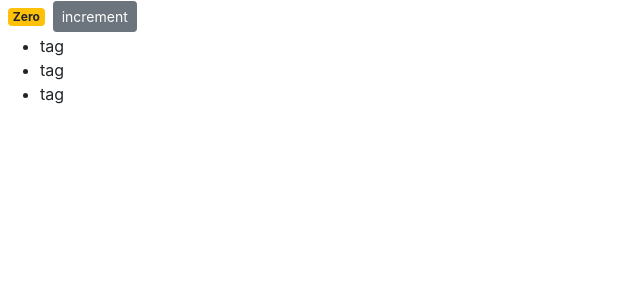
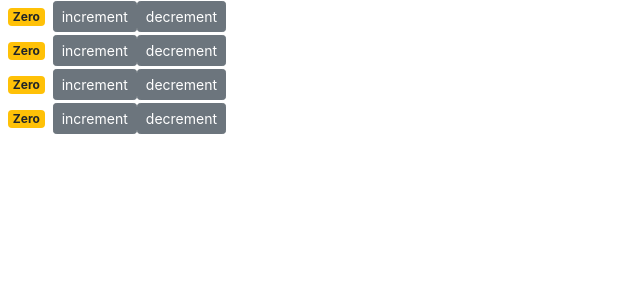
Before and after one commit to lavalojan/sample-shopping-cart, a React (Create React App) app: page / in a window 1280 px wide. Shown: the top 300 px of the page, without its empty margins (0-640 px from the left). Built offline with nearby package versions, Linux system fonts and the light colour scheme.

Commit message:
added decrement function

```diff
--- a/src/components/counter.jsx
+++ b/src/components/counter.jsx
@@ -3,13 +3,13 @@ import React, { Component } from 'react';
 
 class Counter extends React.Component {
     state = {
-        count: 0,
-        tags : ["tag1", "tag2", "tag3"]
+        count: 0
     }
 
     constructor(){
         super();
         this.handleIncrement=this.handleIncrement.bind(this);
+        this.handleDecrement=this.handleDecrement.bind(this);
     }
 
     render() {
@@ -18,7 +18,7 @@ class Counter extends React.Component {
                 <span className={this.getBadgeClasses()}>
                  {this.formatCount()}</span>
             <button className='btn btn-secondary btn-sm' onClick={this.handleIncrement}>increment</button>
-            <ul>{this.state.tags.map(tag => <li key={tag}>tag</li>)}</ul>
+            <button className='btn btn-secondary btn-sm' onClick={this.handleDecrement}>decrement</button>
 
             </div>);
     }
@@ -27,9 +27,15 @@ class Counter extends React.Component {
         this.setState({count: this.state.count+1});
     }
 
+    handleDecrement(){
+        this.setState({count: this.state.count-1});
+    }
+
     getBadgeClasses() {
         let classes = "badge m-2 badge-";
-        classes += this.state.count === 0 ? "warning" : "primary";
+        let inc="";
+        inc+= this.state.count >0 ? "primary" : "danger";
+        classes += this.state.count === 0 ? "warning" : inc;
         return classes;
     }
 
--- /dev/null
+++ b/src/components/counters.jsx
@@ -0,0 +1,26 @@
+import React, { Component } from 'react';
+import Counter from './counter';
+
+class Counters extends React.Component{
+
+    state= {
+        counters:
+            [{id:0,value:0},
+                {id:0,value:5},
+                {id:0,value:0},
+                {id:0,value:0}
+            ]
+    };
+
+    render(){
+        return (
+            <div>
+                {this.state.counters.map(counter => (
+                <Counter key={counter.id} value={counter.value}/>
+                ))}
+            </div>
+        )
+    }
+}
+
+export default Counters;
--- a/src/index.js
+++ b/src/index.js
@@ -3,6 +3,6 @@ import ReactDom from "react-dom";
 import "./index.css";
 import App from "./App";
 import "bootstrap/dist/css/bootstrap.css";
-import Counter from "./components/counter";
+import Counters from "./components/counters";
 
-ReactDom.render(<Counter/>, document.getElementById("root"));
+ReactDom.render(<Counters/>, document.getElementById("root"));
```
